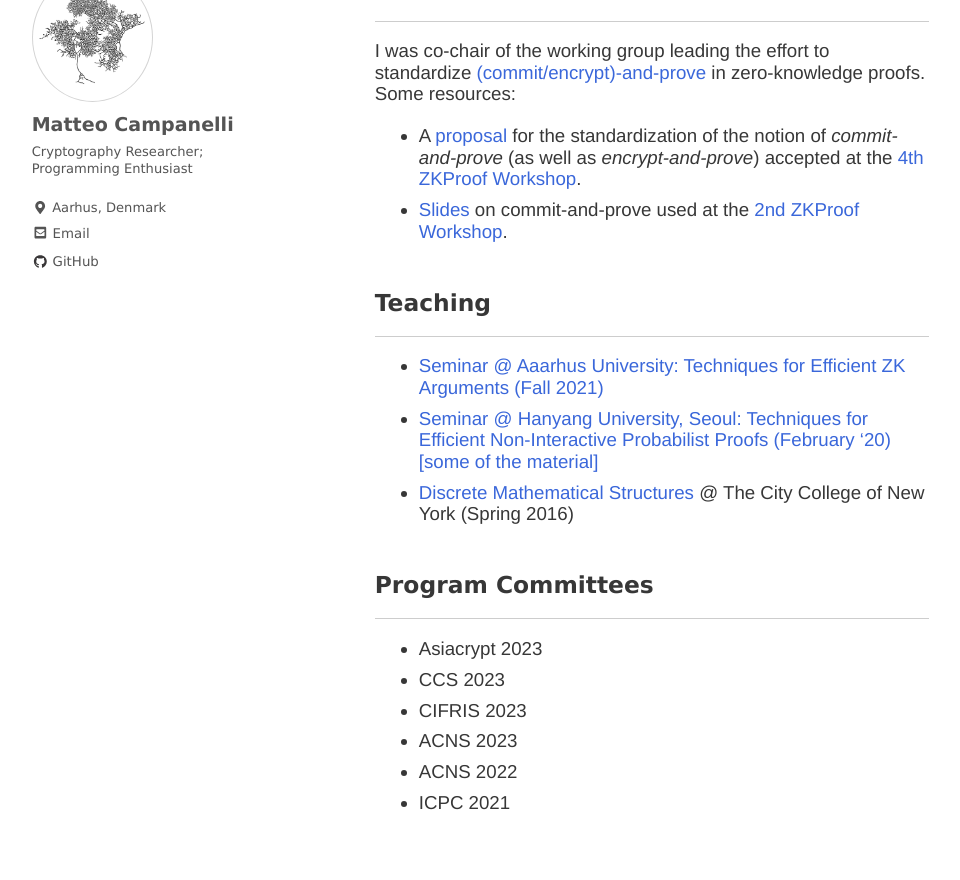
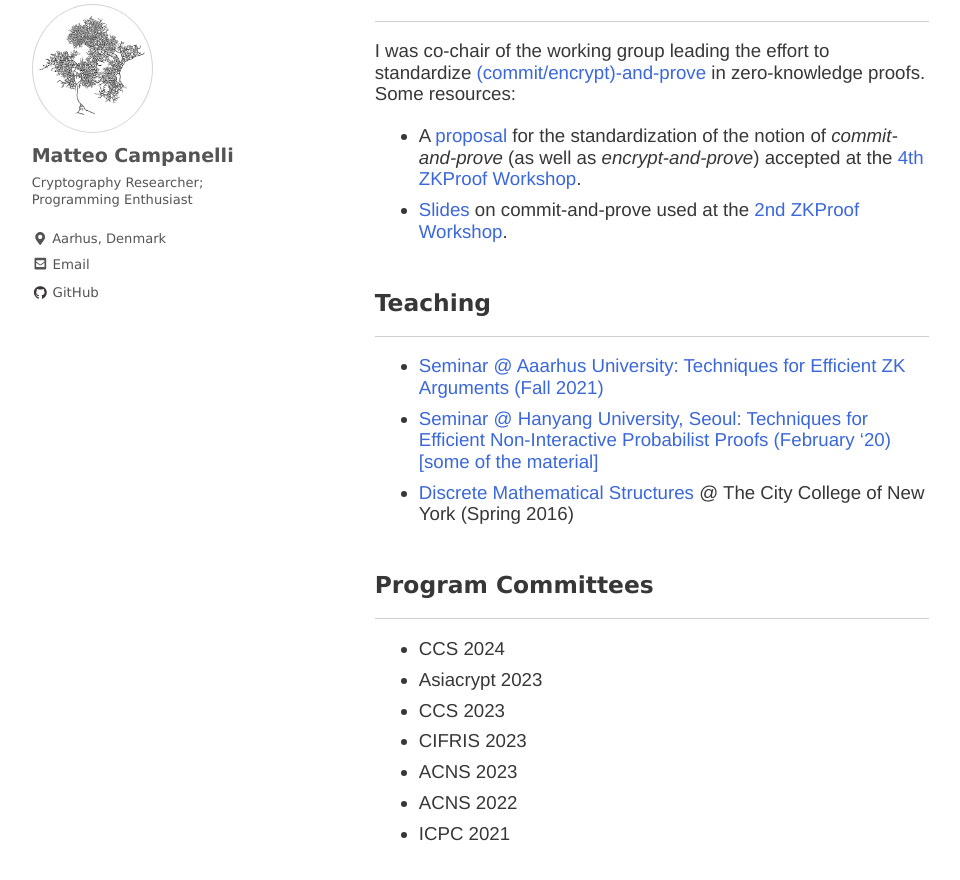
Before and after one commit to matteocam/matteocam.github.io, a Jekyll site: the page built from index.md, in a window 1280 px wide and 900 px high, scrolled down 2577 px. Shown: the top 880 px of the window, without its empty margins (2-962 px from the left). Built offline with Jekyll 4.4.1, drawn with Linux system fonts in a browser that asks for light colours; nearby versions of some CDN libraries; some web fonts are replaced; a script that is not in the unit is left out.

Commit message:
Update index.md

```diff
--- a/index.md
+++ b/index.md
@@ -72,6 +72,7 @@
 
 ## Program Committees
 ---
+- CCS 2024
 - Asiacrypt 2023
 - CCS 2023
 - CIFRIS 2023
```
